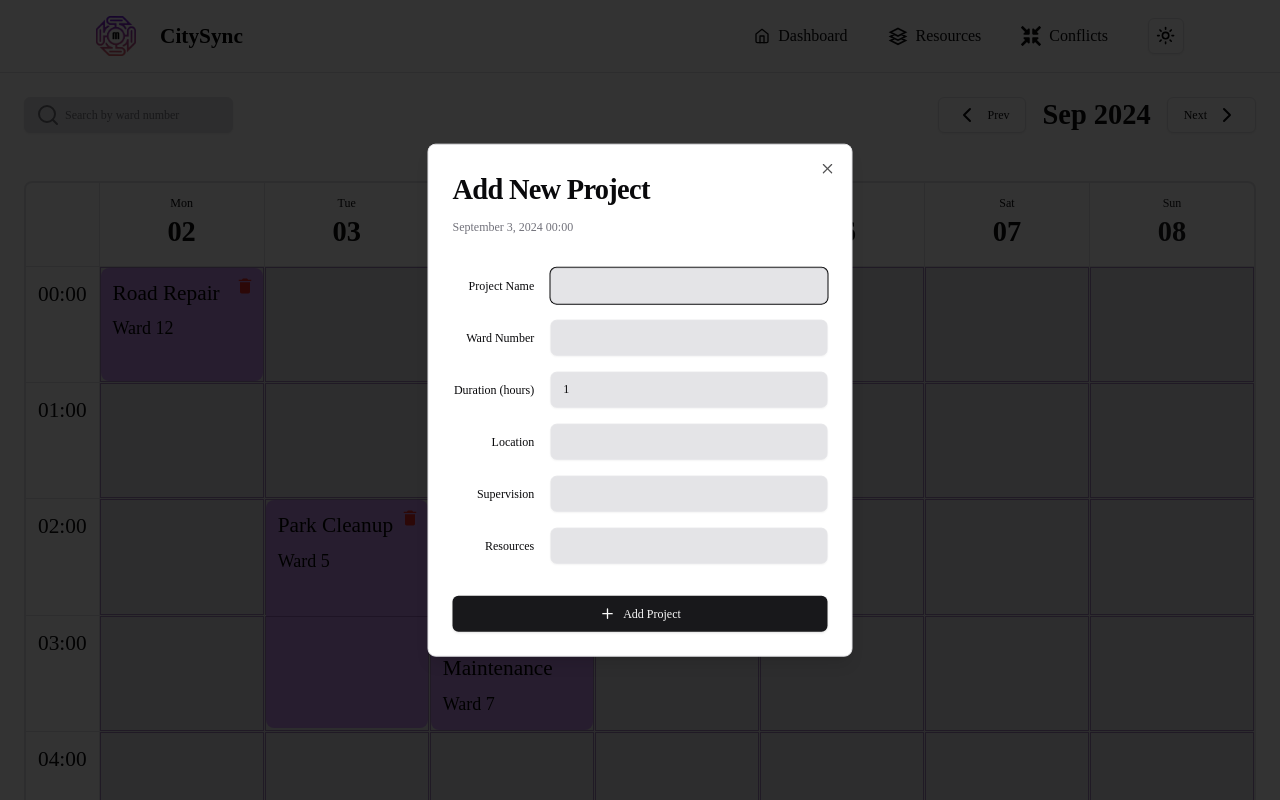
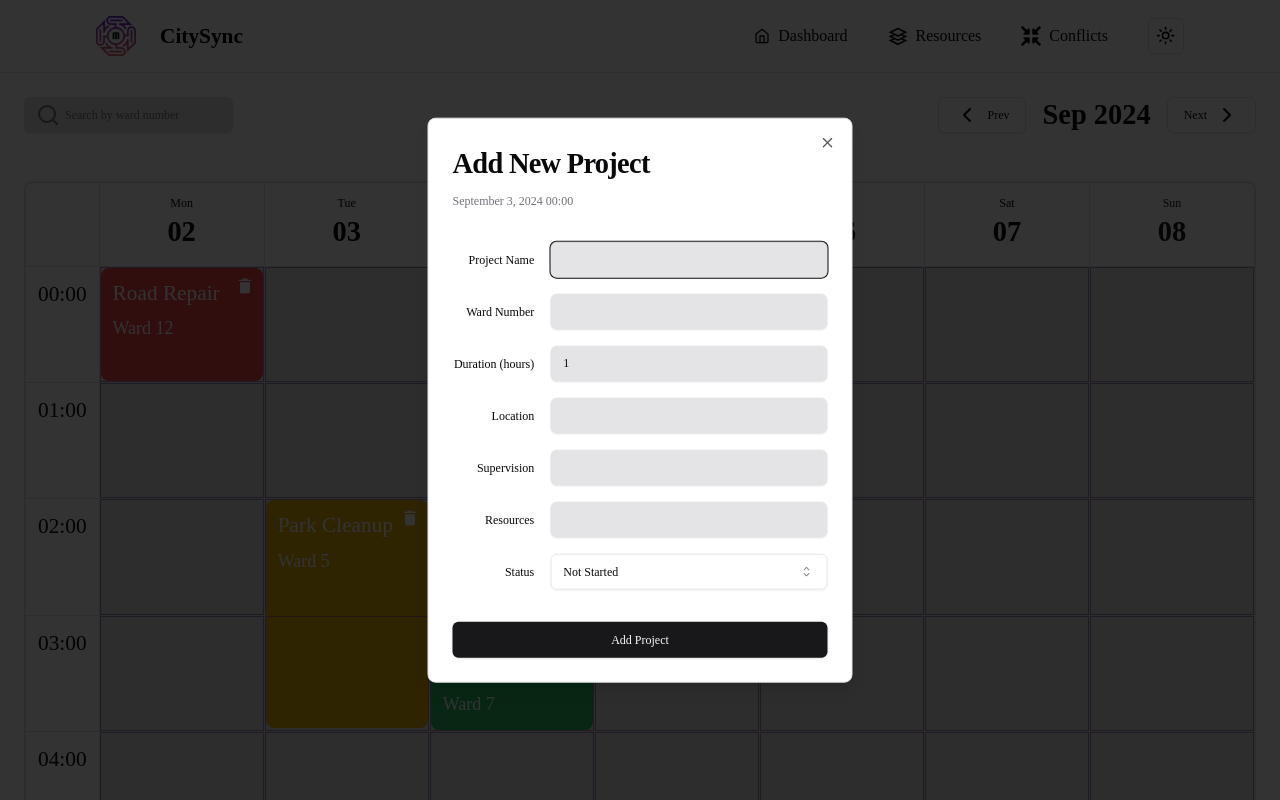
Before and after one commit to Prayas-35/Coordina, a Next.js app in the folder main/: page /dashboard in a window 1280 px wide. Both pictures are taken after a click on the element 346 px from the left and 324 px from the top of the page. Shown: the top 800 px of the page. Built offline with nearby package versions, Linux system fonts and the light colour scheme.

Commit message:
made the dashboard amazing

```diff
--- a/main/app/dashboard/page.js
+++ b/main/app/dashboard/page.js
@@ -2,11 +2,12 @@
 
 import React, { useState } from 'react';
 import { format, addDays, startOfWeek, addWeeks, subWeeks, isSameDay } from 'date-fns';
-import { ChevronLeft, ChevronRight, Search, Plus, Menu } from 'lucide-react';
+import { ChevronLeft, ChevronRight, Search, Plus, Menu, Edit } from 'lucide-react';
 import { Button } from "@/components/ui/button";
 import { Dialog, DialogContent, DialogHeader, DialogTitle } from "@/components/ui/dialog";
 import { Input } from "@/components/ui/input";
 import { Label } from "@/components/ui/label";
+import { Select, SelectContent, SelectItem, SelectTrigger, SelectValue } from "@/components/ui/select";
 import { IoMdTrash } from "react-icons/io";
 import Link from 'next/link';
 import NavBar from '@/components/functions/NavBar';
@@ -16,18 +17,19 @@ import 'react-datepicker/dist/react-datepicker.css';
 export default function WardProjectDashboard() {
   const [currentDate, setCurrentDate] = useState(new Date());
   const [projects, setProjects] = useState([
-    { id: '1', name: 'Road Repair', wardNumber: '12', date: new Date(2024, 8, 2, 0, 0), time: '00:00', duration: 1, location: 'Main Street', supervision: 'Mr. A', resources: 'Equipment' },
-    { id: '2', name: 'Park Cleanup', wardNumber: '5', date: new Date(2024, 8, 3, 2, 0), time: '02:00', duration: 2, location: 'Central Park', supervision: 'Mr. B', resources: 'Volunteers' },
-    { id: '3', name: 'Bridge Maintenance', wardNumber: '7', date: new Date(2024, 8, 4, 3, 0), time: '03:00', duration: 1, location: 'River Road', supervision: 'Mr. C', resources: 'Tools' },
+    { id: '1', name: 'Road Repair', wardNumber: '12', date: new Date(2024, 8, 2, 0, 0), time: '00:00', duration: 1, location: 'Main Street', supervision: 'Mr. A', resources: 'Equipment', status: 'not-started' },
+    { id: '2', name: 'Park Cleanup', wardNumber: '5', date: new Date(2024, 8, 3, 2, 0), time: '02:00', duration: 2, location: 'Central Park', supervision: 'Mr. B', resources: 'Volunteers', status: 'working' },
+    { id: '3', name: 'Bridge Maintenance', wardNumber: '7', date: new Date(2024, 8, 4, 3, 0), time: '03:00', duration: 1, location: 'River Road', supervision: 'Mr. C', resources: 'Tools', status: 'finished' },
   ]);
   const [selectedDateTime, setSelectedDateTime] = useState(null);
   const [isDialogOpen, setIsDialogOpen] = useState(false);
   const [searchTerm, setSearchTerm] = useState('');
   const [selectedProject, setSelectedProject] = useState(null);
   const [newProject, setNewProject] = useState({
-    name: '', wardNumber: '', date: new Date(), time: '', duration: 1, location: '', supervision: '', resources: ''
+    name: '', wardNumber: '', date: new Date(), time: '', duration: 1, location: '', supervision: '', resources: '', status: 'not-started'
   });
   const [isMenuOpen, setIsMenuOpen] = useState(false);
+  const [isEditing, setIsEditing] = useState(false);
 
   const weekStart = startOfWeek(currentDate, { weekStartsOn: 1 });
   const weekDays = Array.from({ length: 7 }, (_, i) => addDays(weekStart, i));
@@ -41,6 +43,7 @@ export default function WardProjectDashboard() {
 
     if (projectsForSlot.length > 0) {
       setSelectedProject(projectsForSlot[0]);
+      setIsEditing(false);
       setIsDialogOpen(true);
     } else {
       const dateTime = new Date(date);
@@ -48,6 +51,7 @@ export default function WardProjectDashboard() {
       setSelectedDateTime(dateTime);
       setNewProject(prev => ({ ...prev, date: dateTime, time }));
       setSelectedProject(null);
+      setIsEditing(false);
       setIsDialogOpen(true);
     }
   };
@@ -75,10 +79,16 @@ export default function WardProjectDashboard() {
       const projectWithId = { ...newProject, id: Math.random().toString(36).substr(2, 9) };
       setProjects([...projects, projectWithId]);
       setNewProject({
-        name: '', wardNumber: '', date: new Date(), time: '', duration: 1, location: '', supervision: '', resources: ''
+        name: '', wardNumber: '', date: new Date(), time: '', duration: 1, location: '', supervision: '', resources: '', status: 'not-started'
       });
       setIsDialogOpen(false);
     }
+  };
+
+  const handleUpdateProject = () => {
+    setProjects(projects.map(p => p.id === selectedProject.id ? selectedProject : p));
+    setIsEditing(false);
+    setIsDialogOpen(false);
   };
 
   const handleDeleteProject = (id) => {
@@ -88,6 +98,7 @@ export default function WardProjectDashboard() {
   const handleCloseDialog = () => {
     setIsDialogOpen(false);
     setSelectedProject(null);
+    setIsEditing(false);
   };
 
   const filteredProjects = searchTerm ? projects.filter(p => p.wardNumber.includes(searchTerm)) : projects;
@@ -98,6 +109,19 @@ export default function WardProjectDashboard() {
 
   const handleMenuToggle = () => {
     setIsMenuOpen((prevState) => !prevState);
+  };
+
+  const getStatusColor = (status) => {
+    switch (status) {
+      case 'not-started':
+        return 'bg-red-500';
+      case 'working':
+        return 'bg-yellow-500';
+      case 'finished':
+        return 'bg-green-500';
+      default:
+        return 'bg-gray-500';
+    }
   };
 
   return (
@@ -156,11 +180,11 @@ export default function WardProjectDashboard() {
                       {projectsForSlot.map((project) => (
                         <div
                           key={project.id}
-                          className="bg-[#c494eb] p-1 sm:p-2 text-xs overflow-hidden rounded-lg relative"
+                          className={`${getStatusColor(project.status)} p-1 sm:p-2 text-xs overflow-hidden rounded-lg relative`}
                           style={{ height: `${(project.duration - 1) * 101.25 + 100}%`, minHeight: '100%' }}
                         >
-                          <div className="text-sm sm:text-xl text-black font-medium p-1 text-wrap leading-tight pr-6">{project.name}</div>
-                          <div className="text-xs sm:text-lg text-black font-medium text-wrap p-1 leading-tight">
+                          <div className="text-sm sm:text-xl text-white font-medium p-1 text-wrap leading-tight pr-6">{project.name}</div>
+                          <div className="text-xs sm:text-lg text-white font-medium text-wrap p-1 leading-tight">
                             Ward {project.wardNumber}
                           </div>
                           <button
@@ -168,7 +192,7 @@ export default function WardProjectDashboard() {
                               e.stopPropagation();
                               handleDeleteProject(project.id);
                             }}
-                            className="absolute right-1 top-1 sm:right-2 sm:top-2 text-red-600 hover:text-red-800 transition-colors duration-200"
+                            className="absolute right-1 top-1 sm:right-2 sm:top-2 text-white hover:text-red-200 transition-colors duration-200"
                             aria-label="Delete project"
                           >
                             <IoMdTrash size={16} className="sm:w-5 sm:h-5" />
@@ -188,7 +212,7 @@ export default function WardProjectDashboard() {
         <DialogContent className="bg-background text-foreground sm:max-w-[425px]">
           <DialogHeader>
             <DialogTitle className="text-xl sm:text-2xl font-bold">
-              {selectedProject ? selectedProject.name : 'Add New Project'}
+              {selectedProject ? (isEditing ? 'Edit Project' : selectedProject.name) : 'Add New Project'}
             </DialogTitle>
             {!selectedProject && selectedDateTime && (
               <p className="text-sm text-muted-foreground">
@@ -196,15 +220,15 @@ export default function WardProjectDashboard() {
               </p>
             )}
           </DialogHeader>
-          {!selectedProject ? (
+          {!selectedProject || isEditing ? (
             <>
               <div className="grid gap-4 py-4">
                 <div className="grid grid-cols-4 items-center gap-4">
                   <Label htmlFor="projectName" className="text-right">Project Name</Label>
                   <Input
                     id="projectName"
-                    value={newProject.name}
-                    onChange={(e) => setNewProject((prev) => ({ ...prev, name: e.target.value }))}
+                    value={selectedProject ? selectedProject.name : newProject.name}
+                    onChange={(e) => selectedProject ? setSelectedProject({...selectedProject, name: e.target.value}) : setNewProject((prev) => ({ ...prev, name: e.target.value }))}
                     className="col-span-3 bg-input border-input"
                   />
                 </div>
@@ -212,8 +236,8 @@ export default function WardProjectDashboard() {
                   <Label htmlFor="wardNumber" className="text-right">Ward Number</Label>
                   <Input
                     id="wardNumber"
-                    value={newProject.wardNumber}
-                    onChange={(e) => setNewProject((prev) => ({ ...prev, wardNumber: e.target.value }))}
+                    value={selectedProject ? selectedProject.wardNumber : newProject.wardNumber}
+                    onChange={(e) => selectedProject ? setSelectedProject({...selectedProject, wardNumber: e.target.value}) : setNewProject((prev) => ({ ...prev, wardNumber: e.target.value }))}
                     className="col-span-3 bg-input border-input"
                   />
                 </div>
@@ -222,8 +246,8 @@ export default function WardProjectDashboard() {
                   <Input
                     id="duration"
                     type="number"
-                    value={newProject.duration}
-                    onChange={(e) => setNewProject((prev) => ({ ...prev, duration: parseInt(e.target.value) }))}
+                    value={selectedProject ? selectedProject.duration : newProject.duration}
+                    onChange={(e) => selectedProject ? setSelectedProject({...selectedProject, duration: parseInt(e.target.value)}) : setNewProject((prev) => ({ ...prev, duration: parseInt(e.target.value) }))}
                     className="col-span-3 bg-input border-input"
                   />
                 </div>
@@ -231,8 +255,8 @@ export default function WardProjectDashboard() {
                   <Label htmlFor="location" className="text-right">Location</Label>
                   <Input
                     id="location"
-                    value={newProject.location}
-                    onChange={(e) => setNewProject((prev) => ({ ...prev, location: e.target.value }))}
+                    value={selectedProject ? selectedProject.location : newProject.location}
+                    onChange={(e) => selectedProject ? setSelectedProject({...selectedProject, location: e.target.value}) : setNewProject((prev) => ({ ...prev, location: e.target.value }))}
                     className="col-span-3 bg-input border-input"
                   />
                 </div>
@@ -240,8 +264,8 @@ export default function WardProjectDashboard() {
                   <Label htmlFor="supervision" className="text-right">Supervision</Label>
                   <Input
                     id="supervision"
-                    value={newProject.supervision}
-                    onChange={(e) => setNewProject((prev) => ({ ...prev, supervision: e.target.value }))}
+                    value={selectedProject ? selectedProject.supervision : newProject.supervision}
+                    onChange={(e) => selectedProject ? setSelectedProject({...selectedProject, supervision: e.target.value}) : setNewProject((prev) => ({ ...prev, supervision: e.target.value }))}
                     className="col-span-3 bg-input border-input"
                   />
                 </div>
@@ -249,14 +273,30 @@ export default function WardProjectDashboard() {
                   <Label htmlFor="resources" className="text-right">Resources</Label>
                   <Input
                     id="resources"
-                    value={newProject.resources}
-                    onChange={(e) => setNewProject((prev) => ({ ...prev, resources: e.target.value }))}
+                    value={selectedProject ? selectedProject.resources : newProject.resources}
+                    onChange={(e) => selectedProject ? setSelectedProject({...selectedProject, resources: e.target.value}) : setNewProject((prev) => ({ ...prev, resources: e.target.value }))}
                     className="col-span-3 bg-input border-input"
                   />
                 </div>
+                <div className="grid grid-cols-4 items-center gap-4">
+                  <Label htmlFor="status" className="text-right">Status</Label>
+                  <Select
+                    value={selectedProject ? selectedProject.status : newProject.status}
+                    onValueChange={(value) => selectedProject ? setSelectedProject({...selectedProject, status: value}) : setNewProject((prev) => ({ ...prev, status: value }))}
+                  >
+                    <SelectTrigger className="col-span-3">
+                      <SelectValue placeholder="Select status" />
+                    </SelectTrigger>
+                    <SelectContent>
+                      <SelectItem value="not-started">Not Started</SelectItem>
+                      <SelectItem value="working">Working</SelectItem>
+                      <SelectItem value="finished">Finished</SelectItem>
+                    </SelectContent>
+                  </Select>
+                </div>
               </div>
-              <Button className="w-full bg-primary text-primary-foreground hover:bg-primary/90" onClick={handleAddProject}>
-                <Plus className="mr-2 h-4 w-4" /> Add Project
+              <Button className="w-full bg-primary text-primary-foreground hover:bg-primary/90" onClick={selectedProject ? handleUpdateProject : handleAddProject}>
+                {selectedProject ? 'Update Project' : 'Add Project'}
               </Button>
             </>
           ) : (
@@ -269,10 +309,16 @@ export default function WardProjectDashboard() {
                 <p><strong>Location:</strong> {selectedProject.location}</p>
                 <p><strong>Supervision:</strong> {selectedProject.supervision}</p>
                 <p><strong>Resources:</strong> {selectedProject.resources}</p>
+                <p><strong>Status:</strong> <span className={`px-2 py-1 rounded ${getStatusColor(selectedProject.status)} text-white`}>{selectedProject.status}</span></p>
               </div>
-              <Button className="w-full bg-primary text-primary-foreground hover:bg-primary/90" onClick={handleCloseDialog}>
-                Close
-              </Button>
+              <div className="flex space-x-4">
+                <Button className="flex-1 bg-primary text-primary-foreground hover:bg-primary/90" onClick={() => setIsEditing(true)}>
+                  <Edit className="mr-2 h-4 w-4" /> Edit
+                </Button>
+                <Button className="flex-1 bg-secondary text-secondary-foreground hover:bg-secondary/90" onClick={handleCloseDialog}>
+                  Close
+                </Button>
+              </div>
             </>
           )}
         </DialogContent>
--- /dev/null
+++ b/main/components/ui/select.jsx
@@ -0,0 +1,126 @@
+"use client"
+
+import * as React from "react"
+import {
+  CaretSortIcon,
+  CheckIcon,
+  ChevronDownIcon,
+  ChevronUpIcon,
+} from "@radix-ui/react-icons"
+import * as SelectPrimitive from "@radix-ui/react-select"
+
+import { cn } from "@/lib/utils"
+
+const Select = SelectPrimitive.Root
+
+const SelectGroup = SelectPrimitive.Group
+
+const SelectValue = SelectPrimitive.Value
+
+const SelectTrigger = React.forwardRef(({ className, children, ...props }, ref) => (
+  <SelectPrimitive.Trigger
+    ref={ref}
+    className={cn(
+      "flex h-9 w-full items-center justify-between whitespace-nowrap rounded-md border border-input bg-transparent px-3 py-2 text-sm shadow-sm ring-offset-background placeholder:text-muted-foreground focus:outline-none focus:ring-1 focus:ring-ring disabled:cursor-not-allowed disabled:opacity-50 [&>span]:line-clamp-1",
+      className
+    )}
+    {...props}>
+    {children}
+    <SelectPrimitive.Icon asChild>
+      <CaretSortIcon className="h-4 w-4 opacity-50" />
+    </SelectPrimitive.Icon>
+  </SelectPrimitive.Trigger>
+))
+SelectTrigger.displayName = SelectPrimitive.Trigger.displayName
+
+const SelectScrollUpButton = React.forwardRef(({ className, ...props }, ref) => (
+  <SelectPrimitive.ScrollUpButton
+    ref={ref}
+    className={cn("flex cursor-default items-center justify-center py-1", className)}
+    {...props}>
+    <ChevronUpIcon />
+  </SelectPrimitive.ScrollUpButton>
+))
+SelectScrollUpButton.displayName = SelectPrimitive.ScrollUpButton.displayName
+
+const SelectScrollDownButton = React.forwardRef(({ className, ...props }, ref) => (
+  <SelectPrimitive.ScrollDownButton
+    ref={ref}
+    className={cn("flex cursor-default items-center justify-center py-1", className)}
+    {...props}>
+    <ChevronDownIcon />
+  </SelectPrimitive.ScrollDownButton>
+))
+SelectScrollDownButton.displayName =
+  SelectPrimitive.ScrollDownButton.displayName
+
+const SelectContent = React.forwardRef(({ className, children, position = "popper", ...props }, ref) => (
+  <SelectPrimitive.Portal>
+    <SelectPrimitive.Content
+      ref={ref}
+      className={cn(
+        "relative z-50 max-h-96 min-w-[8rem] overflow-hidden rounded-md border bg-popover text-popover-foreground shadow-md data-[state=open]:animate-in data-[state=closed]:animate-out data-[state=closed]:fade-out-0 data-[state=open]:fade-in-0 data-[state=closed]:zoom-out-95 data-[state=open]:zoom-in-95 data-[side=bottom]:slide-in-from-top-2 data-[side=left]:slide-in-from-right-2 data-[side=right]:slide-in-from-left-2 data-[side=top]:slide-in-from-bottom-2",
+        position === "popper" &&
+          "data-[side=bottom]:translate-y-1 data-[side=left]:-translate-x-1 data-[side=right]:translate-x-1 data-[side=top]:-translate-y-1",
+        className
+      )}
+      position={position}
+      {...props}>
+      <SelectScrollUpButton />
+      <SelectPrimitive.Viewport
+        className={cn("p-1", position === "popper" &&
+          "h-[var(--radix-select-trigger-height)] w-full min-w-[var(--radix-select-trigger-width)]")}>
+        {children}
+      </SelectPrimitive.Viewport>
+      <SelectScrollDownButton />
+    </SelectPrimitive.Content>
+  </SelectPrimitive.Portal>
+))
+SelectContent.displayName = SelectPrimitive.Content.displayName
+
+const SelectLabel = React.forwardRef(({ className, ...props }, ref) => (
+  <SelectPrimitive.Label
+    ref={ref}
+    className={cn("px-2 py-1.5 text-sm font-semibold", className)}
+    {...props} />
+))
+SelectLabel.displayName = SelectPrimitive.Label.displayName
+
+const SelectItem = React.forwardRef(({ className, children, ...props }, ref) => (
+  <SelectPrimitive.Item
+    ref={ref}
+    className={cn(
+      "relative flex w-full cursor-default select-none items-center rounded-sm py-1.5 pl-2 pr-8 text-sm outline-none focus:bg-accent focus:text-accent-foreground data-[disabled]:pointer-events-none data-[disabled]:opacity-50",
+      className
+    )}
+    {...props}>
+    <span className="absolute right-2 flex h-3.5 w-3.5 items-center justify-center">
+      <SelectPrimitive.ItemIndicator>
+        <CheckIcon className="h-4 w-4" />
+      </SelectPrimitive.ItemIndicator>
+    </span>
+    <SelectPrimitive.ItemText>{children}</SelectPrimitive.ItemText>
+  </SelectPrimitive.Item>
+))
+SelectItem.displayName = SelectPrimitive.Item.displayName
+
+const SelectSeparator = React.forwardRef(({ className, ...props }, ref) => (
+  <SelectPrimitive.Separator
+    ref={ref}
+    className={cn("-mx-1 my-1 h-px bg-muted", className)}
+    {...props} />
+))
+SelectSeparator.displayName = SelectPrimitive.Separator.displayName
+
+export {
+  Select,
+  SelectGroup,
+  SelectValue,
+  SelectTrigger,
+  SelectContent,
+  SelectLabel,
+  SelectItem,
+  SelectSeparator,
+  SelectScrollUpButton,
+  SelectScrollDownButton,
+}
--- a/main/package.json
+++ b/main/package.json
@@ -9,10 +9,12 @@
     "lint": "next lint"
   },
   "dependencies": {
+    "@headlessui/react": "^2.1.5",
     "@radix-ui/react-dialog": "^1.1.1",
     "@radix-ui/react-dropdown-menu": "^2.1.1",
     "@radix-ui/react-icons": "^1.3.0",
     "@radix-ui/react-label": "^2.1.0",
+    "@radix-ui/react-select": "^2.1.1",
     "@radix-ui/react-slot": "^1.1.0",
     "@tabler/icons-react": "^3.14.0",
     "class-variance-authority": "^0.7.0",
```
Also changed, not shown: 1 other file (tests, documents, lock files or other folders).
